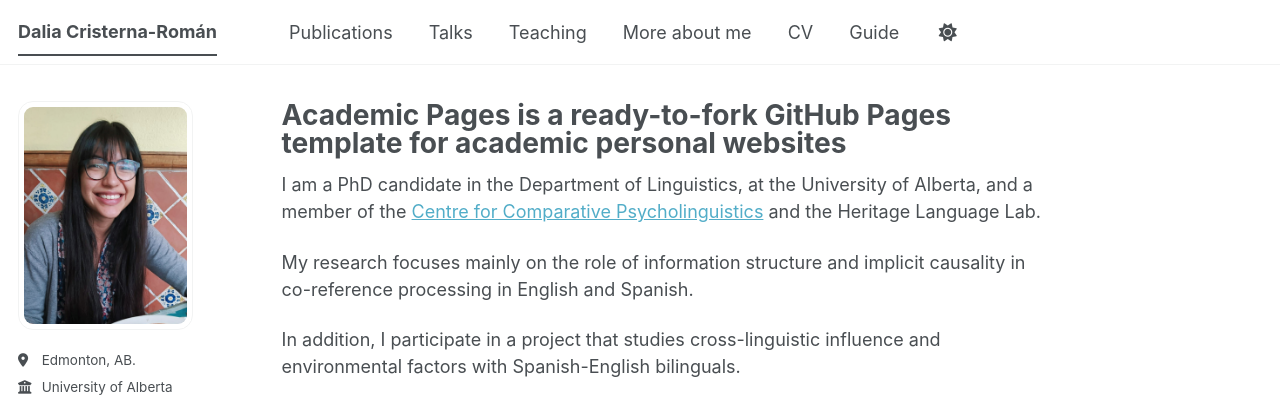
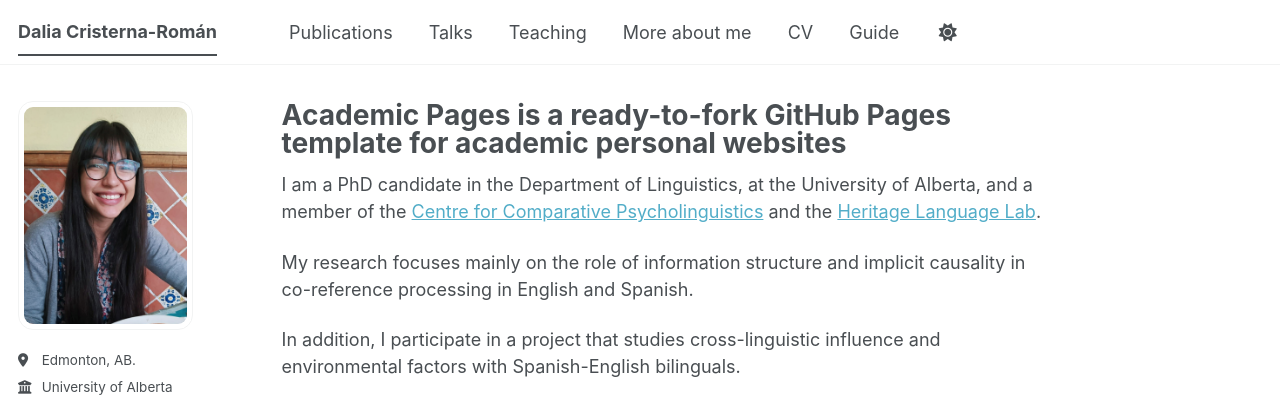
Before and after one commit to daliacristernaroman/dcr3.github.io, a Jekyll site: the page built from _pages/about.md, in a window 1280 px wide. Shown: the top 397 px of the page. Built offline with Jekyll 4.4.1, drawn with Linux system fonts in a browser that asks for light colours; a script bundle is joined from its source files by our own code; library files that are not in the unit come from our copies; part of the change alters nothing that is shown.

```diff
--- a/_pages/about.md
+++ b/_pages/about.md
@@ -7,7 +7,7 @@ redirect_from:
   - /about.html
 ---
 
-I am a PhD candidate in the Department of Linguistics, at the University of Alberta, and a member of the [Centre for Comparative Psycholinguistics](https://sites.google.com/ualberta.ca/ccp/home) and the Heritage Language Lab.
+I am a PhD candidate in the Department of Linguistics, at the University of Alberta, and a member of the [Centre for Comparative Psycholinguistics](https://sites.google.com/ualberta.ca/ccp/home) and the [Heritage Language Lab](https://sites.google.com/ualberta.ca/heritagelanguagelab/home).
 
 My research focuses mainly on the role of information structure and implicit causality in co-reference processing in English and Spanish.
 
```
